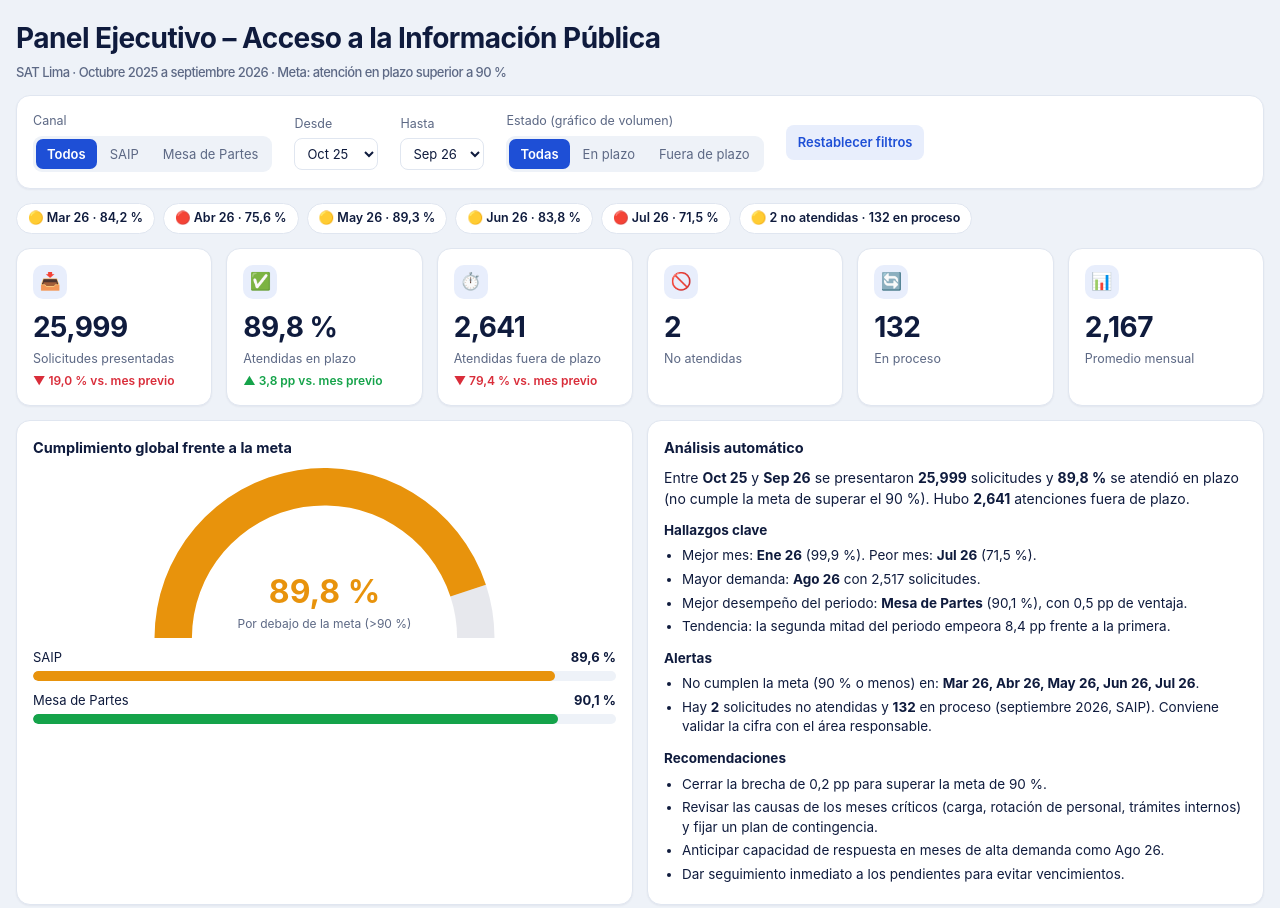
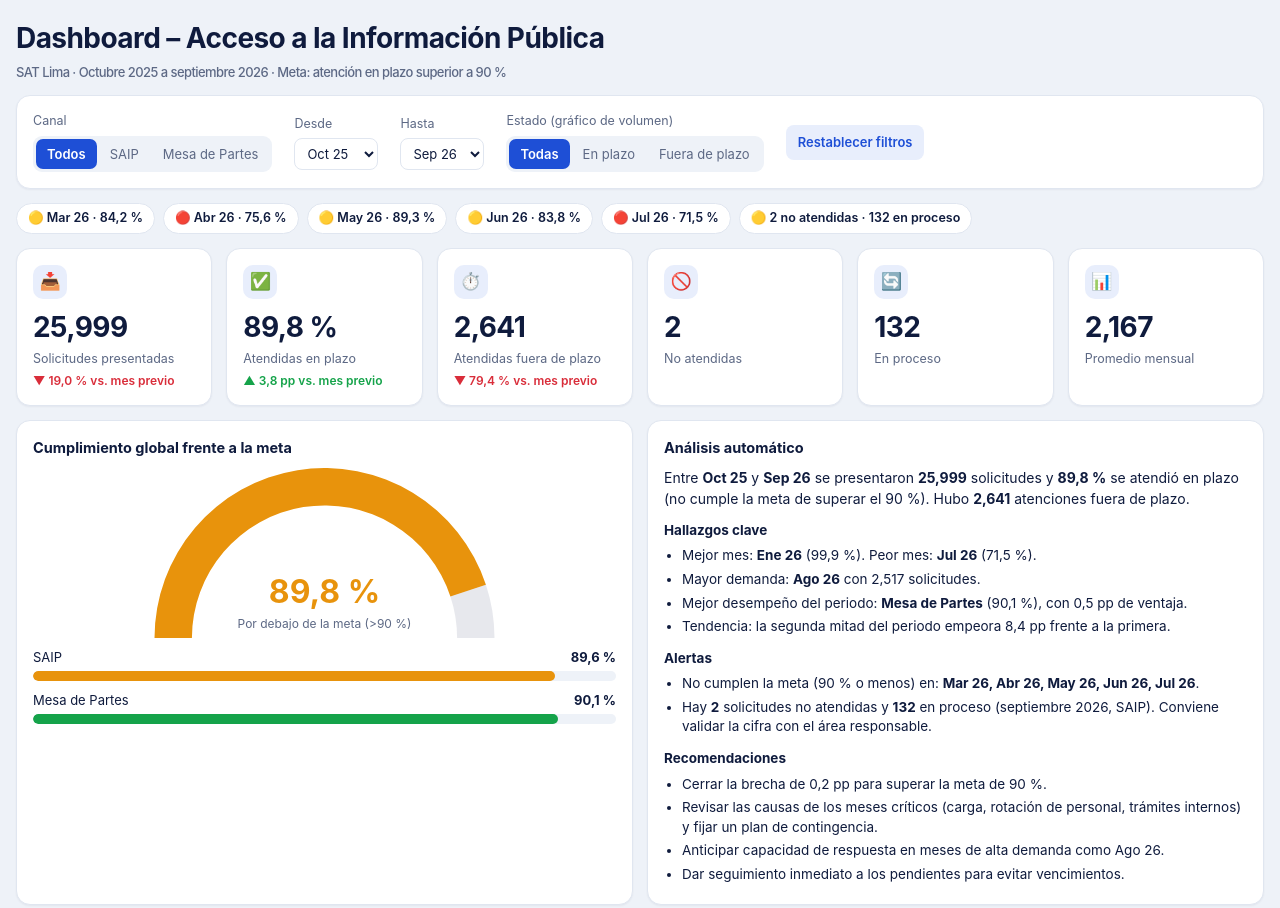
Before and after one commit to integriSAT/dashboard-acceso-informacion_2026, a plain HTML site: page index.html in a window 1280 px wide. Shown: the top 908 px of the page. Drawn offline with nearby package versions, Linux system fonts and the light colour scheme.

Commit message:
Update header title from 'Panel Ejecutivo' to 'Dashboard'

```diff
--- a/index.html
+++ b/index.html
@@ -42,7 +42,7 @@ button:focus-visible,select:focus-visible{outline:2px solid var(--pr);outline-of
 .pill{padding:2px 9px;border-radius:99px;color:#fff;font-weight:600;font-size:12px}
 .ft{font-size:12px;color:var(--mu);text-align:center;margin-top:10px}
 </style></head><body><div class="w">
-<header><h1>Panel Ejecutivo – Acceso a la Información Pública<small>SAT Lima · Octubre 2025 a septiembre 2026 · Meta: atención en plazo superior a 90 %</small></h1></header>
+<header><h1>Dashboard – Acceso a la Información Pública<small>SAT Lima · Octubre 2025 a septiembre 2026 · Meta: atención en plazo superior a 90 %</small></h1></header>
 <div class="card bar">
  <div class="fl">Canal<div class="seg" id="sc"><button data-v="all" class="on">Todos</button><button data-v="SAIP">SAIP</button><button data-v="MP">Mesa de Partes</button></div></div>
  <div class="fl">Desde<select id="fa"></select></div><div class="fl">Hasta<select id="fb"></select></div>
```
